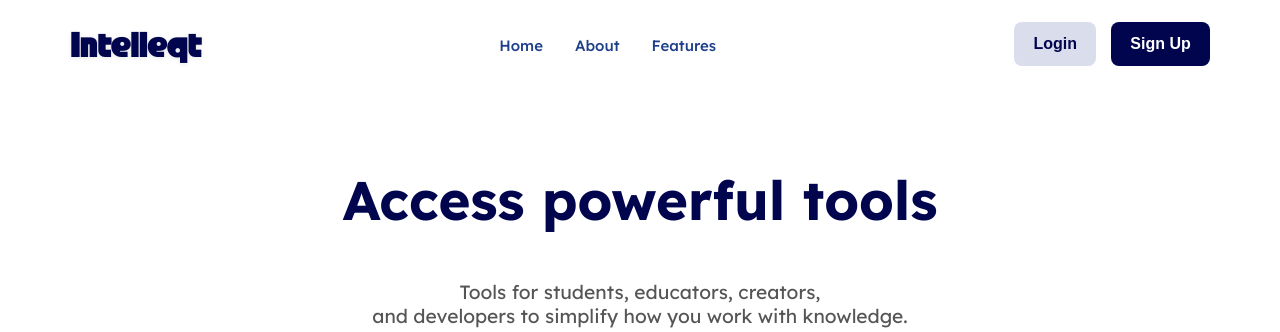
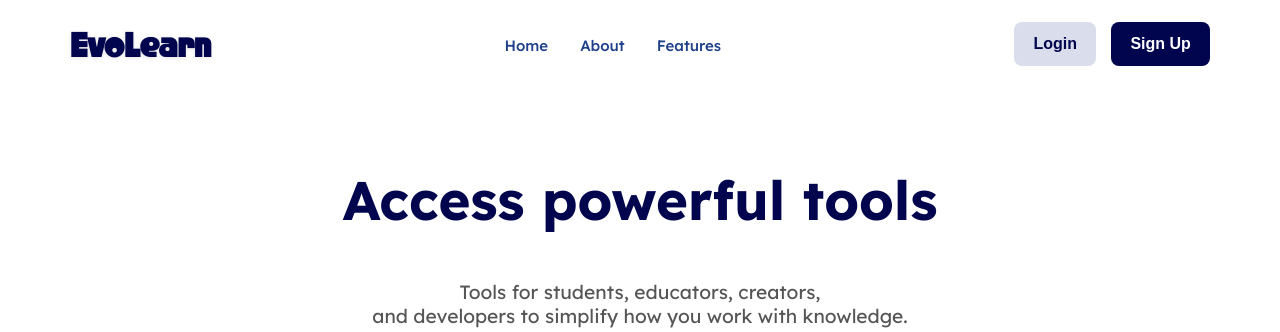
Before and after one commit to Vulkkan/EvoLearn, a FastAPI app: page / in a window 1280 px wide. Shown: the top 332 px of the page. Run offline with FastAPI, Linux system fonts and the light colour scheme.

Commit message:
Update landing.html

```diff
--- a/templates/landing.html
+++ b/templates/landing.html
@@ -3,7 +3,7 @@
 <head>
   <meta charset="UTF-8" />
   <meta name="viewport" content="width=device-width, initial-scale=1.0"/>
-  <title>Intelleqt</title>
+  <title>EvoLearn</title>
   <link href="{{ request.url_for('static', path='styles/landing.css') }}" rel="stylesheet" type="text/css" />
   <link href="{{ request.url_for('static', path='styles/shared-styles.css') }}" rel="stylesheet" type="text/css" />
 </head>
@@ -13,7 +13,7 @@
   <header class="header">
     <div class="logo-img">
       <a href="{{ request.url_for('home') }}" class='link'>
-          <h1 class="logo-txt">Intelleqt</h1>
+          <h1 class="logo-txt">EvoLearn</h1>
       </a>
     </div>
 
```
